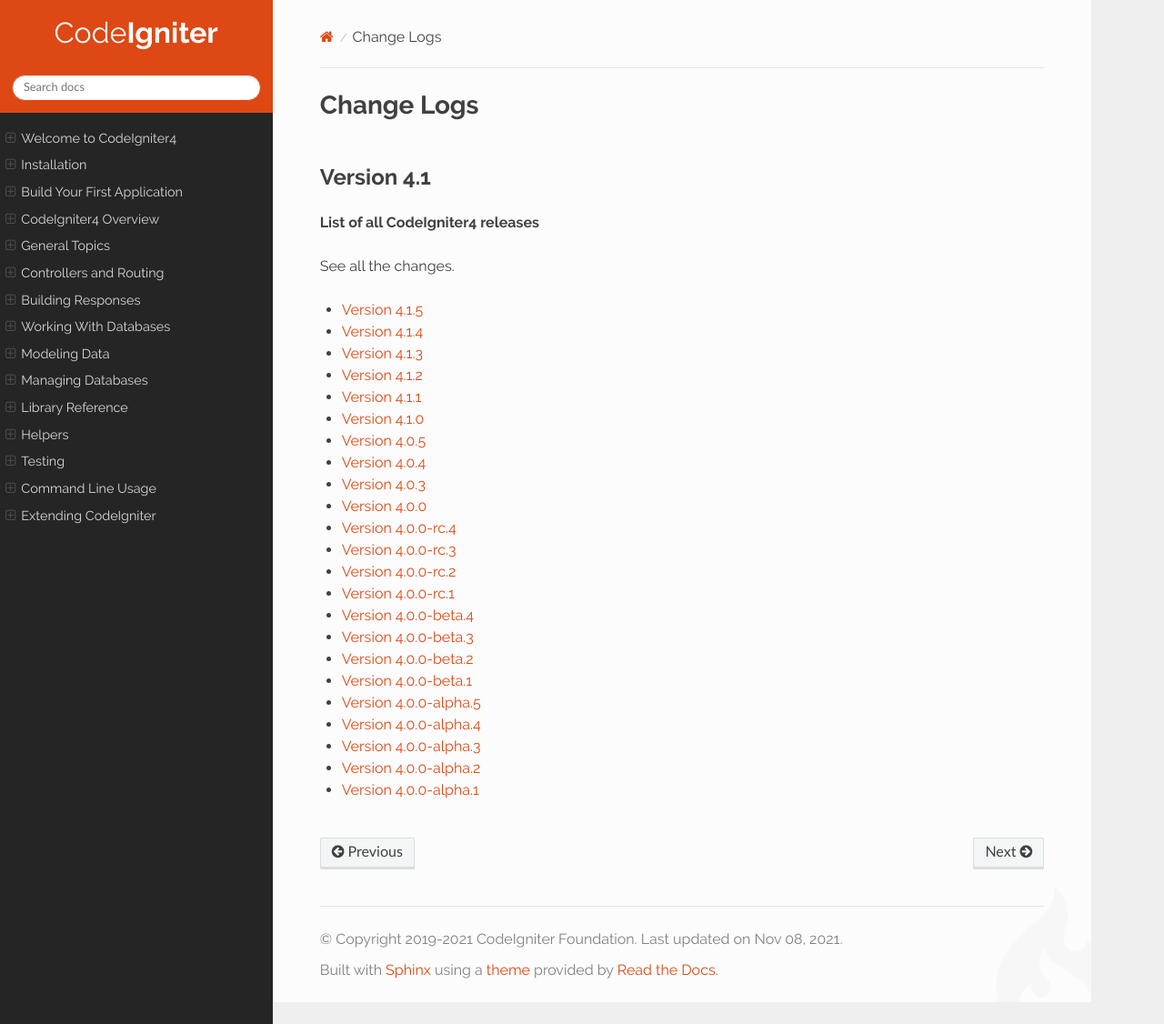
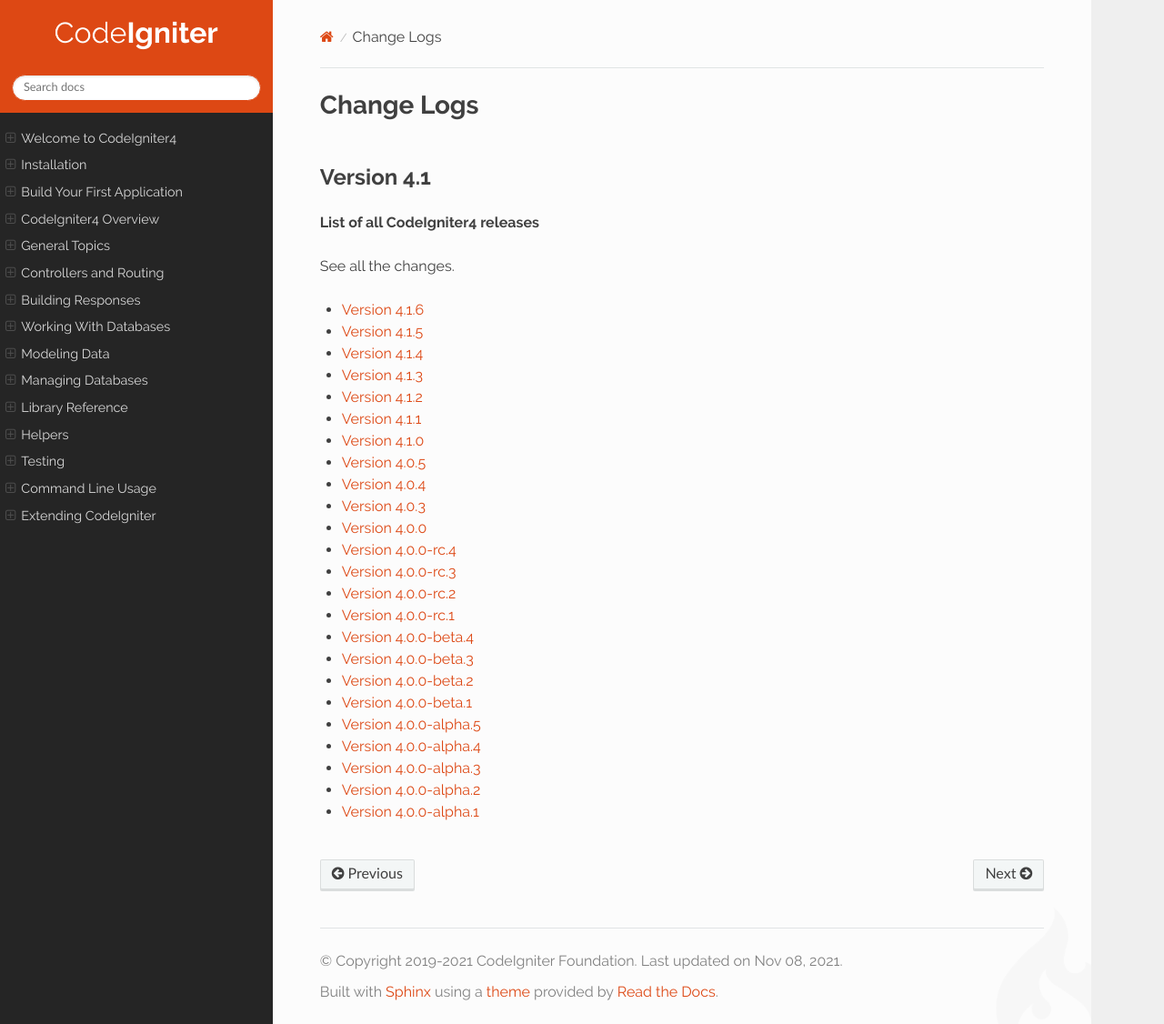
Before and after one commit to NEKOGET/ci4_user_guide_src, a Sphinx documentation site: the page built from source/changelogs/index.rst, in a window 1280 px wide and 1126 px high. Shown: the whole window at 91% size. Built offline with Sphinx 7.4.7 and the Read the Docs theme 2.0.0, drawn with Linux system fonts in a browser that asks for light colours; pages that are not in the unit, such as notebooks, are missing from menus.

Commit message:
Fix TOCs

```diff
--- a/source/changelogs/index.rst
+++ b/source/changelogs/index.rst
@@ -12,6 +12,7 @@ See all the changes.
 .. toctree::
     :titlesonly:
 
+    v4.1.6
     v4.1.5
     v4.1.4
     v4.1.3
--- a/source/installation/upgrading.rst
+++ b/source/installation/upgrading.rst
@@ -8,7 +8,6 @@ upgrading from.
 .. toctree::
     :titlesonly:
 
-    Upgrading from 4.1.5 to 4.1.6 <upgrade_416>
     Upgrading from 4.1.4 to 4.1.5 <upgrade_415>
     Upgrading from 4.1.3 to 4.1.4 <upgrade_414>
     Upgrading from 4.1.2 to 4.1.3 <upgrade_413>
```
